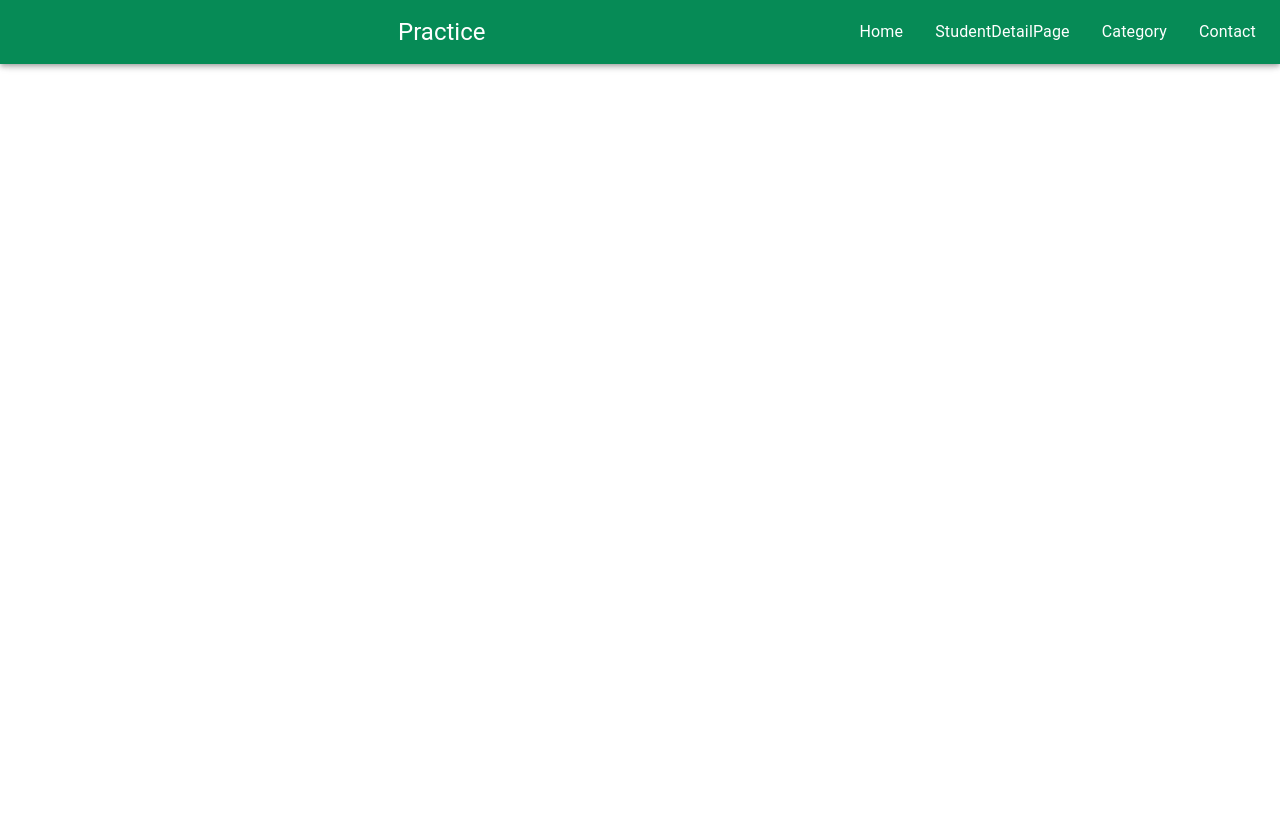
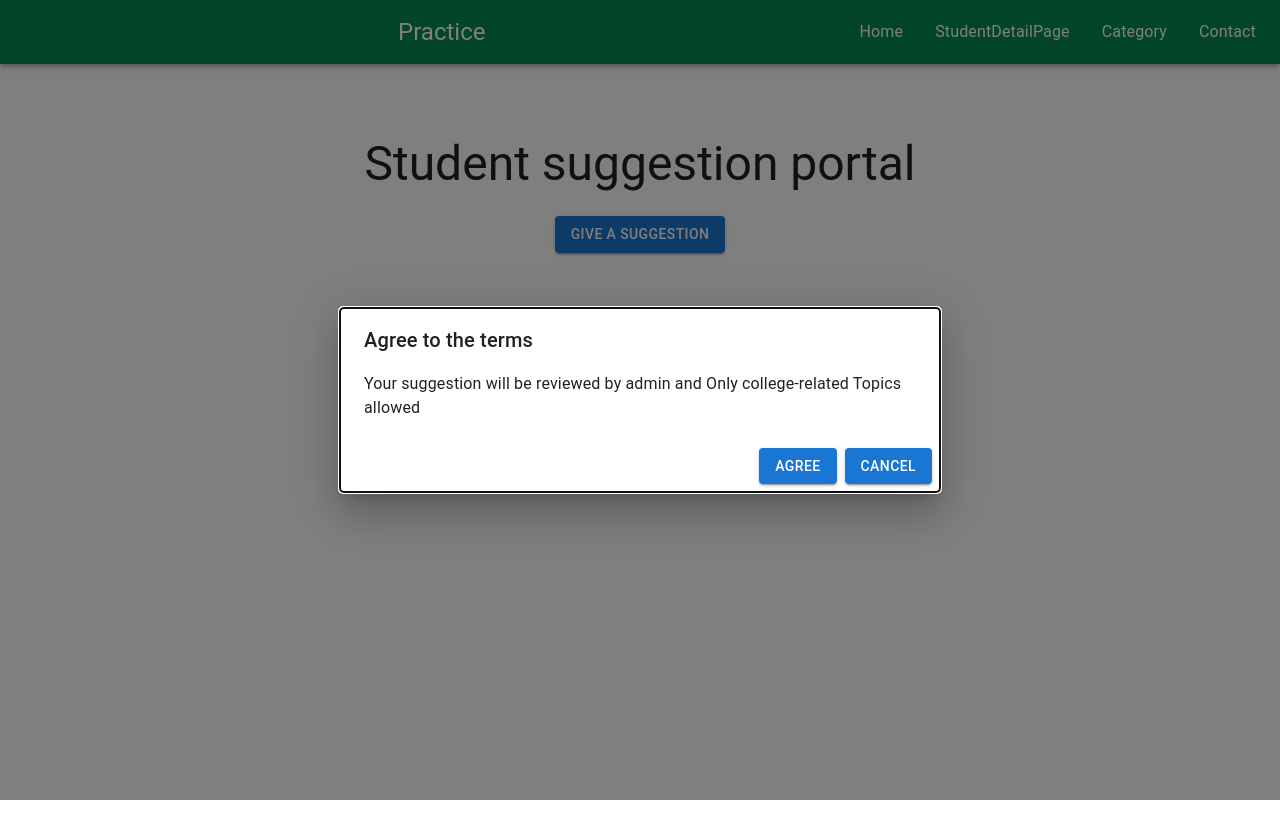
Before and after one commit to lisyamagimairaj/Practice, a React (Vite) app: page / in a window 1280 px wide. Shown: the top 838 px of the page. Before the commit the page ends 800 px from the top, so only its background shows below. Built offline with nearby package versions, Linux system fonts and the light colour scheme.

Commit message:
changed hone page as a landing page

```diff
--- a/src/App.jsx
+++ b/src/App.jsx
@@ -15,7 +15,7 @@
         <NavBar />
         <div>
           <Routes>
-            <Route path="/Home" element={<Home />} />
+            <Route path="/" element={<Home />} />
             <Route path="/StudentDetailPage" element={<StudentDetailPage />} />
             <Route path="/Category" element={<Category />} />
             <Route path="/Contact" element={<Contact />} />
--- a/src/Components.ts/NavBar.jsx
+++ b/src/Components.ts/NavBar.jsx
@@ -27,7 +27,7 @@
         <Stack direction="row" spacing={4}>
           <Typography
             sx={{ cursor: "pointer" }}
-            onClick={() => navigate("/Home")}
+            onClick={() => navigate("/")}
           >
             Home
           </Typography>
--- a/src/Pages/Home.jsx
+++ b/src/Pages/Home.jsx
@@ -1,5 +1,4 @@
 import {
-  Container,
   Typography,
   Box,
   Button,
```
